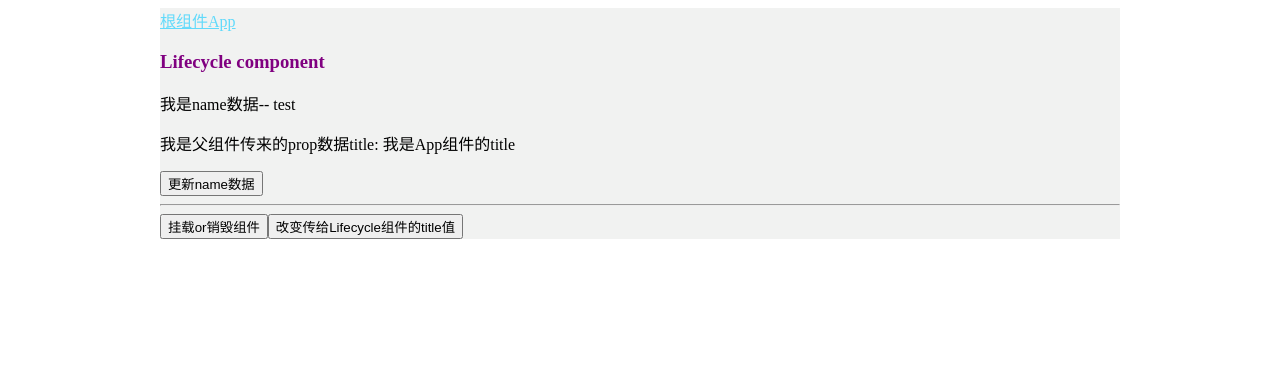
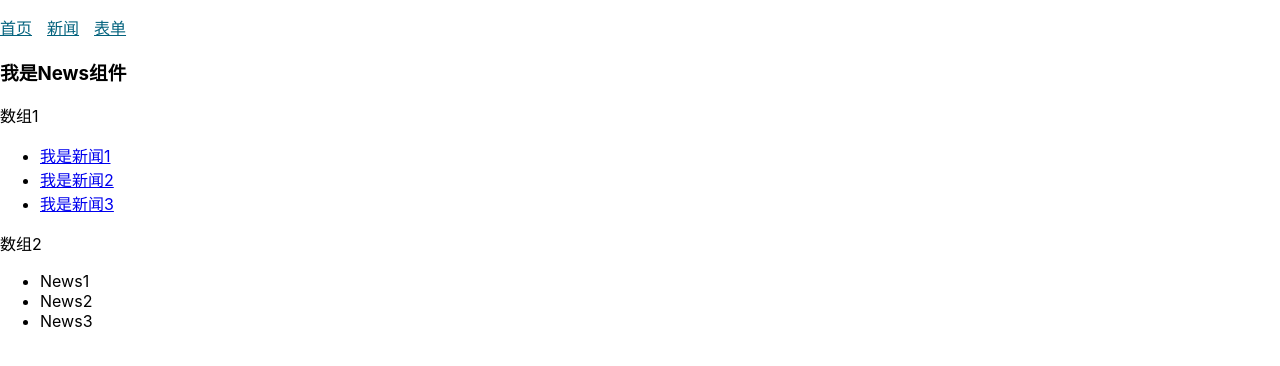
Before and after one commit to yoyoCoding/react-demo, a React (Create React App) app: page /news in a window 1280 px wide. Shown: the top 366 px of the page. Built offline with nearby package versions, Linux system fonts and the light colour scheme.

Commit message:
react-router
路由模块

```diff
--- a/package.json
+++ b/package.json
@@ -24,6 +24,7 @@
   ],
   "devDependencies": {
     "axios": "^0.18.0",
-    "fetch-jsonp": "^1.1.3"
+    "fetch-jsonp": "^1.1.3",
+    "react-router-dom": "^5.0.0"
   }
 }
--- a/src/App.js
+++ b/src/App.js
@@ -1,14 +1,17 @@
-import React, { Component } from 'react';
+import React, { Component } from 'react'
+import { BrowserRouter as Router, Route, Link } from 'react-router-dom'
+
 import './assets/css/App.css'
 
 // 引入子组件
-// import Home from  './components/Home'
-// import News from './components/News'
-// import Form from './components/Form'
+import Home from  './components/Home'
+import News from './components/News'
+import NewsDetail from './components/NewsDetail'
+import Form from './components/Form'
 // import ToDoList from './components/ToDoList'
 // import Communication from './components/Communication'
 // import AxiosDemo from './components/AxiosDemo'
-import Lifecycle from './components/Lifecycle'
+// import Lifecycle from './components/Lifecycle'
 
 class App extends Component {
   constructor(props) {
@@ -19,46 +22,25 @@ class App extends Component {
     }
   }
 
-  setFlag = () => {
-    this.setState({
-      flag: !this.state.flag
-    })
-  }
-  changeTitle = () => {
-    this.setState({
-      title: '我是App组件的title changed'
-    })
-  }
-
   // render模版 jsx
   render() {
     return (
-      <div className="App">
-      {/* 根组件 */}
-        <header>
-          <a className="App-link" href="http://www.baidu.com" target="_blank" rel="noopener noreferrer">根组件App</a>
-        </header>
+      <Router>
+        <div>
+          <header className="header">
+            <Link to='/'>首页</Link>
+            <Link to='/news?title=test&id=123'>新闻</Link>
+            <Link to='/form'>表单</Link>
+          </header>
 
-        {/* 挂载子组件 */}
-        {/* <Home></Home> */}
-        {/* <News></News> */}
-        {/* <Form></Form> */}
-        {/* <ToDoList></ToDoList> */}
-        {/* <Communication></Communication> */}
-        {/* <AxiosDemo></AxiosDemo> */}
-
-        {
-          this.state.flag ? <Lifecycle title={this.state.title}></Lifecycle> : ''
-        }
-
-        <hr/>
-
-        <button onClick={this.setFlag}>挂载or销毁组件</button>
-        <button onClick={this.changeTitle}>改变传给Lifecycle组件的title值</button>
-
-      </div>
-    );
+          <Route exact path='/' component={Home} />
+          <Route path='/news' component={News} />
+          <Route path='/newsDetail/:id' component={NewsDetail} />
+          <Route path='/form' component={Form} />
+        </div>
+      </Router>
+    )
   }
 }
 
-export default App;
+export default App
--- a/src/assets/css/App.css
+++ b/src/assets/css/App.css
@@ -28,3 +28,11 @@
 .heading{
   color: purple;
 }
+
+.header{
+  padding-top: 15px;
+}
+.header a{
+  color: #04637e;
+  margin-right: 15px;
+}
--- a/src/components/News.js
+++ b/src/components/News.js
@@ -1,21 +1,44 @@
 import React from 'react'
+import { Link } from 'react-router-dom'
+import url from 'url'
 
 class News extends React.Component {
     constructor(props) {
         super(props)
         this.state = {
             msg: 'hello',
-            list: ['111', '222', '333'],
+            list: [
+                {
+                    title: '我是新闻1',
+                    id: '111'
+                },
+                {
+                    title: '我是新闻2',
+                    id: '222'
+                },
+                {
+                    title: '我是新闻3',
+                    id: '333'
+                }
+            ],
             list2: [
-                <li key='1'>item1</li>,
-                <li key='2'>item2</li>,
-                <li key='3'>item3</li>
+                <li key='1'>News1</li>,
+                <li key='2'>News2</li>,
+                <li key='3'>News3</li>
             ]
         }
     }
+
+    componentDidMount() {
+        console.log(this.props)
+        console.log(url.parse(this.props.location.search, true))
+        const params = url.parse(this.props.location.search, true).query
+        console.log('get获取到的参数对象为:', params)
+    }
+
     render() {
         let list = this.state.list.map((item, key) => {
-            return <li key={key}>item{item}</li>
+            return <li key={key}><Link to={`/newsDetail/${item.id}`}>{item.title}</Link></li>
         })
         return (
             <div>
--- /dev/null
+++ b/src/components/NewsDetail.js
@@ -0,0 +1,24 @@
+import React, { Component } from 'react'
+
+class NewsDetail extends Component {
+    constructor(props) {
+        super(props)
+        this.state = {
+            msg: '我是新闻详情页'
+         }
+    }
+
+    componentDidMount() {
+        console.log('传值的id是：' + this.props.match.params.id)
+    }
+
+    render() {
+        return (
+            <div>
+                <h3 className="heading">{this.state.msg}</h3>
+            </div>
+        )
+    }
+}
+
+export default NewsDetail
```
Also changed, not shown: src/App_basic.js (added, +64 -0 lines), 2 other files (tests, documents, lock files or other folders).
